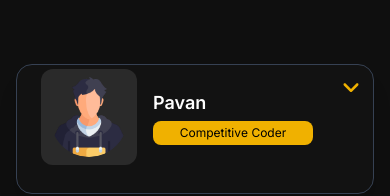
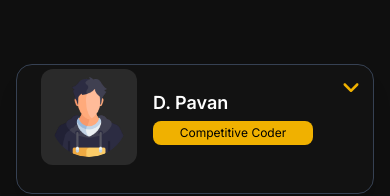
Before and after one commit to paavn17/portfolio, a Next.js app: page / in a window 390 px wide. Shown: the top 196 px of the page. Built offline with nearby package versions, Linux system fonts and the light colour scheme.

Commit message:
responsiveness change

```diff
--- a/components/sidebar.tsx
+++ b/components/sidebar.tsx
@@ -42,7 +42,7 @@ export default function Sidebar() {
 
         <div className="flex flex-col justify-center items-start sm:items-center sm:mt-4">
           <h1 className="text-lg sm:text-3xl font-semibold text-left sm:text-center">
-            Pavan
+            D. Pavan
           </h1>
           <div className="mt-1 sm:mt-3 w-full">
             <RotatingText
```
